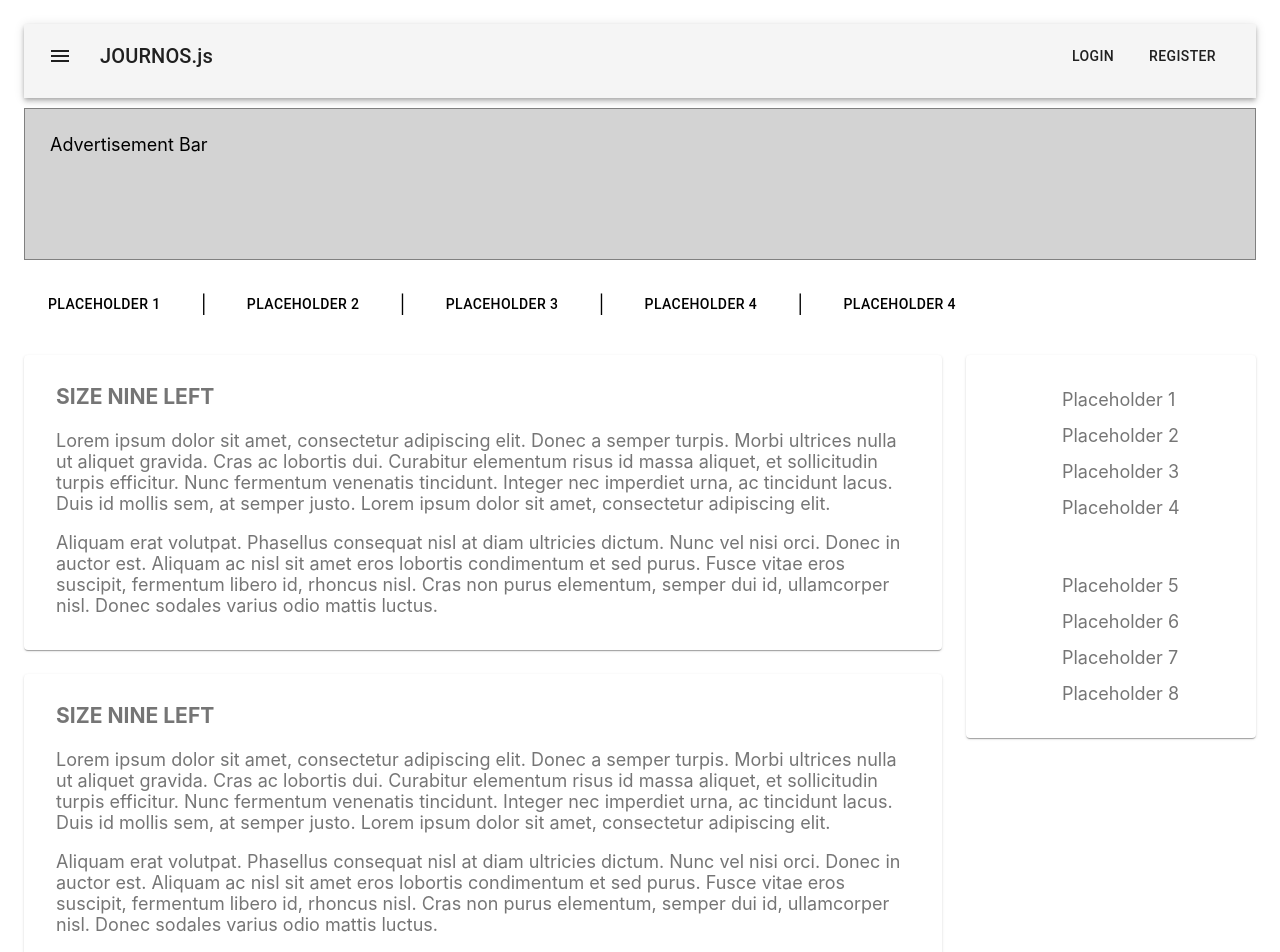
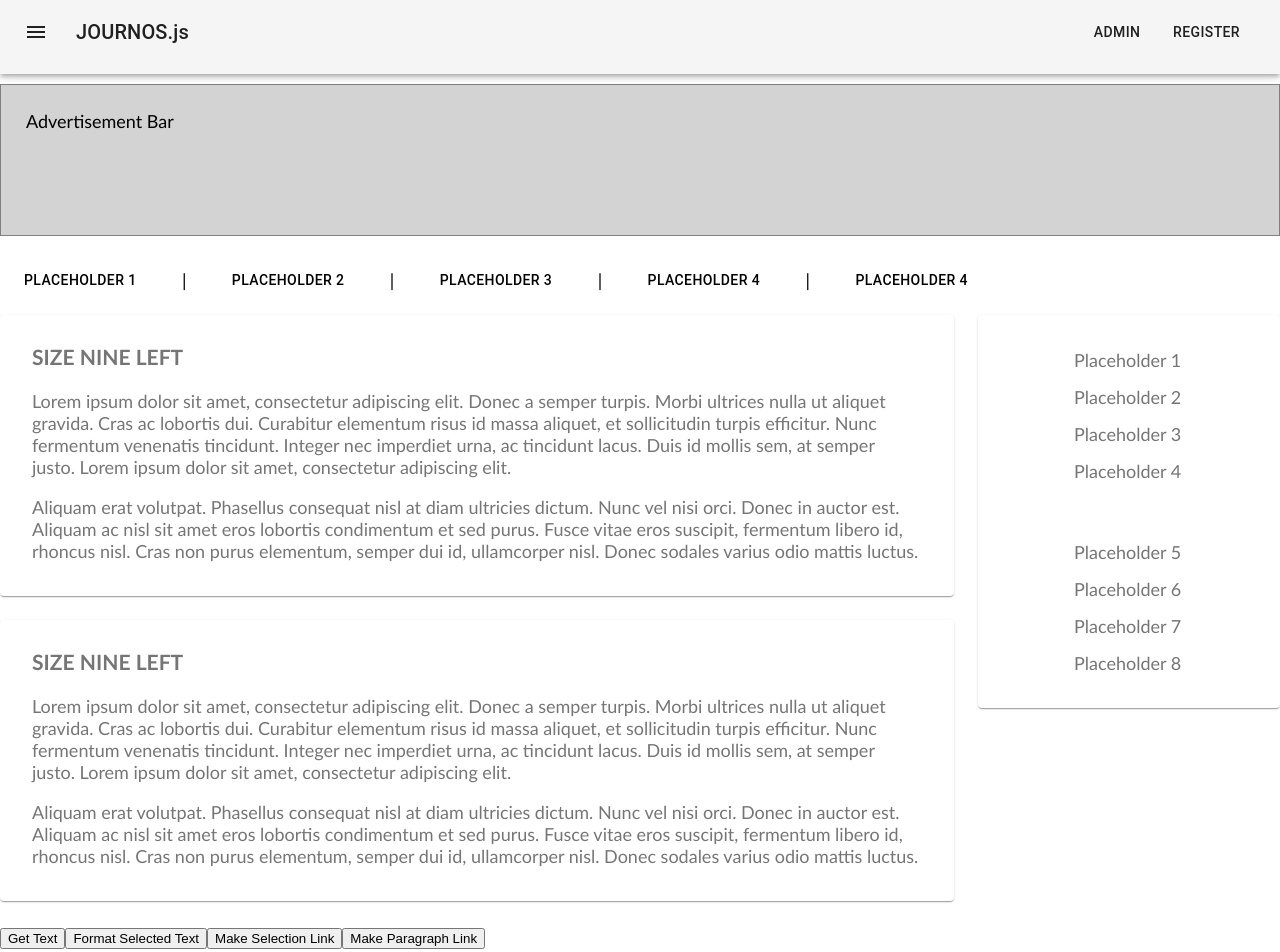
Before and after one commit to dellydel/delvinhall, a React (Create React App) app in the folder journos/: page /journos in a window 1280 px wide. Shown: the top 952 px of the page. Built offline with nearby package versions, Linux system fonts and the light colour scheme.

Commit message:
Additional Changes relating to updated routes

```diff
--- a/journos/src/App.css
+++ b/journos/src/App.css
@@ -1,3 +1,4 @@
 body {
+    font-family: 'Gill Sans', 'Gill Sans MT', Calibri, 'Trebuchet MS', sans-serif;
     font-size: large;
 }
--- a/journos/src/Journos.js
+++ /dev/null
@@ -1,45 +0,0 @@
-import React from 'react';
-import './App.css';
-import HeaderNav from './components/HeaderNav';
-import EntryPreview from './components/EntryPreview';
-import CategoryMenu from './components/CategoryMenu';
-import AdBar from './components/AdBar';
-import Tags from './components/Tags';
-import Grid from '@material-ui/core/Grid';
-import { makeStyles } from '@material-ui/core/styles';
-
-
-const useStyles = makeStyles(theme => ({
-    root: {
-        flexGrow: 1,
-        padding: theme.spacing(3),
-    },
-    gridContainer: {
-        paddingTop: theme.spacing(2),
-    }
-}));
-
-function Journos() {
-    const classes = useStyles();
-    document.title = 'Journos';
-    return (
-        <div className={classes.root}>
-            <HeaderNav></HeaderNav>
-            <AdBar></AdBar>
-            <CategoryMenu></CategoryMenu>
-            <div className={classes.gridContainer}>
-                <Grid container spacing={3}>
-                    <Grid item xs={9}>
-                        <EntryPreview></EntryPreview>
-                        <EntryPreview></EntryPreview>
-                    </Grid>
-                    <Grid item xs={3}>
-                        <Tags></Tags>
-                    </Grid>
-                </Grid>
-            </div>
-        </div>
-    );
-}
-
-export default Journos;
--- /dev/null
+++ b/journos/src/components/Blog.js
@@ -0,0 +1,45 @@
+import React from 'react';
+import '../App.css';
+import EntryPreview from './EntryPreview';
+import CategoryMenu from './CategoryMenu';
+import Tags from './Tags';
+import Grid from '@material-ui/core/Grid';
+import { withStyles } from '@material-ui/core/styles';
+
+const styles = theme => ({
+    gridContainer: {
+        paddingTop: theme.spacing(2),
+    },
+    buttonGroup: {
+        paddingLeft: theme.spacing(2),
+    }
+});
+
+class Blog extends React.Component {
+    render() {
+        return (
+            <div>
+                <CategoryMenu></CategoryMenu>
+                <div className={styles.gridContainer}>
+                    <Grid container spacing={3}>
+                        <Grid item xs={9}>
+                            <EntryPreview></EntryPreview>
+                            <EntryPreview></EntryPreview>
+                        </Grid>
+                        <Grid item xs={3}>
+                            <Tags></Tags>
+                        </Grid>
+                    </Grid>
+                </div>
+                <div className={styles.buttonGroup}>
+                    <button onClick={()=>{this.onGetText}}>Get Text</button>
+                    <button onClick={()=>{this.onFormatSelectedText}}>Format Selected Text</button>
+                    <button onClick={()=>{this.onMakeSelectionLink}}>Make Selection Link</button>
+                    <button onClick={()=>{this.onMakeParagraphLink}}>Make Paragraph Link</button>
+                </div>
+            </div>
+        )
+    }
+}
+
+export default withStyles(styles)(Blog);
--- a/journos/src/components/EntryPreview.js
+++ b/journos/src/components/EntryPreview.js
@@ -13,7 +13,7 @@ const useStyles = makeStyles(theme => ({
     },
 }));
 
-export default function HeaderNav() {
+export default function HeaderNav(props) {
     const classes = useStyles();
     return (
         <Paper className={classes.paper}>
--- a/journos/src/components/HeaderNav.js
+++ b/journos/src/components/HeaderNav.js
@@ -3,11 +3,11 @@ import { makeStyles } from '@material-ui/core/styles';
 import AppBar from '@material-ui/core/AppBar';
 import Toolbar from '@material-ui/core/Toolbar';
 import Typography from '@material-ui/core/Typography';
+import IconButton from '@material-ui/core/IconButton';
 import Button from '@material-ui/core/Button';
-import IconButton from '@material-ui/core/IconButton';
 import MenuIcon from '@material-ui/icons/Menu';
 
-const useStyles = makeStyles(theme => ({
+const useStyles = makeStyles((theme) => ({
     root: {
         flexGrow: 1
     },
@@ -25,23 +25,24 @@ const useStyles = makeStyles(theme => ({
     }
 }));
 
-export default function HeaderNav() {
-    const classes = useStyles();
-
+const HeaderNav = () => {
+    const styles = useStyles();
     return (
-        <div className={classes.root}>
-            <AppBar position="static" color="default" className={classes.appBar}>
+        <div className={styles.root}>
+            <AppBar position="static" color="default" className={styles.appBar}>
                 <Toolbar>
-                    <IconButton edge="start" className={classes.menuButton} color="inherit" aria-label="menu">
+                    <IconButton edge="start" className={styles.menuButton} color="inherit" aria-label="menu">
                         <MenuIcon />
                     </IconButton>
-                    <Typography variant="h6" className={classes.title}>
+                    <Typography variant="h6" className={styles.title}>
                         JOURNOS.js
                     </Typography>
-                    <Button color="inherit" className={classes.button}>Login</Button>
-                    <Button color="inherit" className={classes.button}>Register</Button>
+                    <Button color="inherit" className={styles.button}>Admin</Button>
+                    <Button color="inherit" className={styles.button}>Register</Button>
                 </Toolbar>
             </AppBar>
         </div>
     );
 }
+
+export default HeaderNav;
--- /dev/null
+++ b/journos/src/components/Journos.js
@@ -0,0 +1,42 @@
+import React from 'react';
+import { Switch, Route, useRouteMatch } from 'react-router-dom';
+import { withStyles } from '@material-ui/core/styles';
+
+import HeaderNav from './HeaderNav';
+import AdBar from './AdBar';
+import Blog from './Blog';
+import Users from './Users';
+
+import '../App.css';
+
+const styles = theme => ({
+    root: {
+        flexGrow: 1,
+        padding: theme.spacing(3),
+    }
+});
+
+document.title = 'Journos';
+
+const Journos = () => {
+    let match = useRouteMatch();
+    return (
+        <div className={styles.root}>
+            <HeaderNav/>
+            <AdBar/>
+            <Switch>
+                <Route path={`${match.path}/blog`}>
+                    <Blog/>
+                </Route>
+                <Route path={`${match.path}/users`}>
+                    <Users/>
+                </Route>
+                <Route path={`${match.path}`}>
+                    <Blog/>
+                </Route>
+            </Switch>
+        </div>
+    )
+}
+
+export default withStyles(styles)(Journos);
--- /dev/null
+++ b/journos/src/components/Users.js
@@ -0,0 +1,18 @@
+import React from 'react';
+import { withStyles } from '@material-ui/core/styles';
+
+const styles = theme => ({
+
+});
+
+class Users extends React.Component {
+    render() {
+        return (
+            <div>
+                Users to appear here
+            </div>
+        )
+    }
+}
+
+export default withStyles(styles)(Users);
--- a/journos/src/index.html
+++ b/journos/src/index.html
@@ -10,6 +10,9 @@
   <link rel="apple-touch-icon" href="logo192.png" />
   <link rel="manifest" href="%PUBLIC_URL%/manifest.json" />
   <link rel="stylesheet" href="https://fonts.googleapis.com/css?family=Roboto:300,400,500,700&display=swap" />
+  <link rel="stylesheet" type="text/css" href="journos.dev.css">
+  <link rel="stylesheet" type="text/css" href="App.css">
+  <script src="journos.dev.js"></script>
   <title>Delvin Hall</title>
 </head>
 
--- a/journos/src/index.js
+++ b/journos/src/index.js
@@ -3,14 +3,14 @@ import ReactDOM from 'react-dom';
 import { BrowserRouter, Route } from 'react-router-dom';
 import './index.css';
 import App from './App';
-import Journos from './Journos';
+import Journos from './components/Journos';
 // import * as serviceWorker from './serviceWorker';
 
 ReactDOM.render(
     <BrowserRouter>
         <div>
-            <Route exact path="/" component={App} />
-            <Route path="/journos" component={Journos} />
+            <Route exact path={"/"} component={App} />
+            <Route path={"/journos"} component={Journos} />
         </div>
     </BrowserRouter>, document.getElementById('root'));
 
```
Also changed, not shown: journos/src/journos.dev.css (added, +9 -0 lines), journos/src/journos.dev.js (added, +66 -0 lines).
